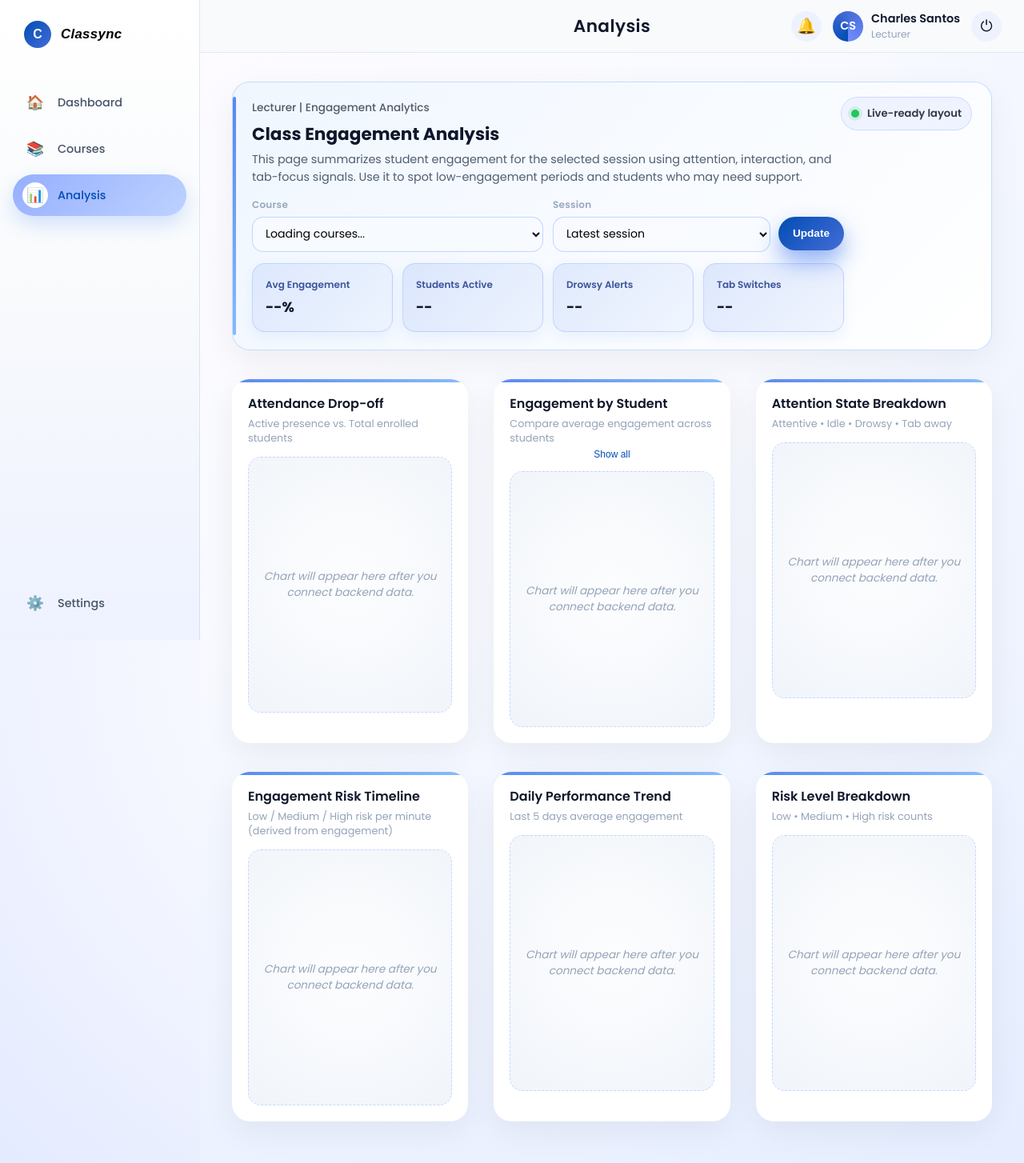
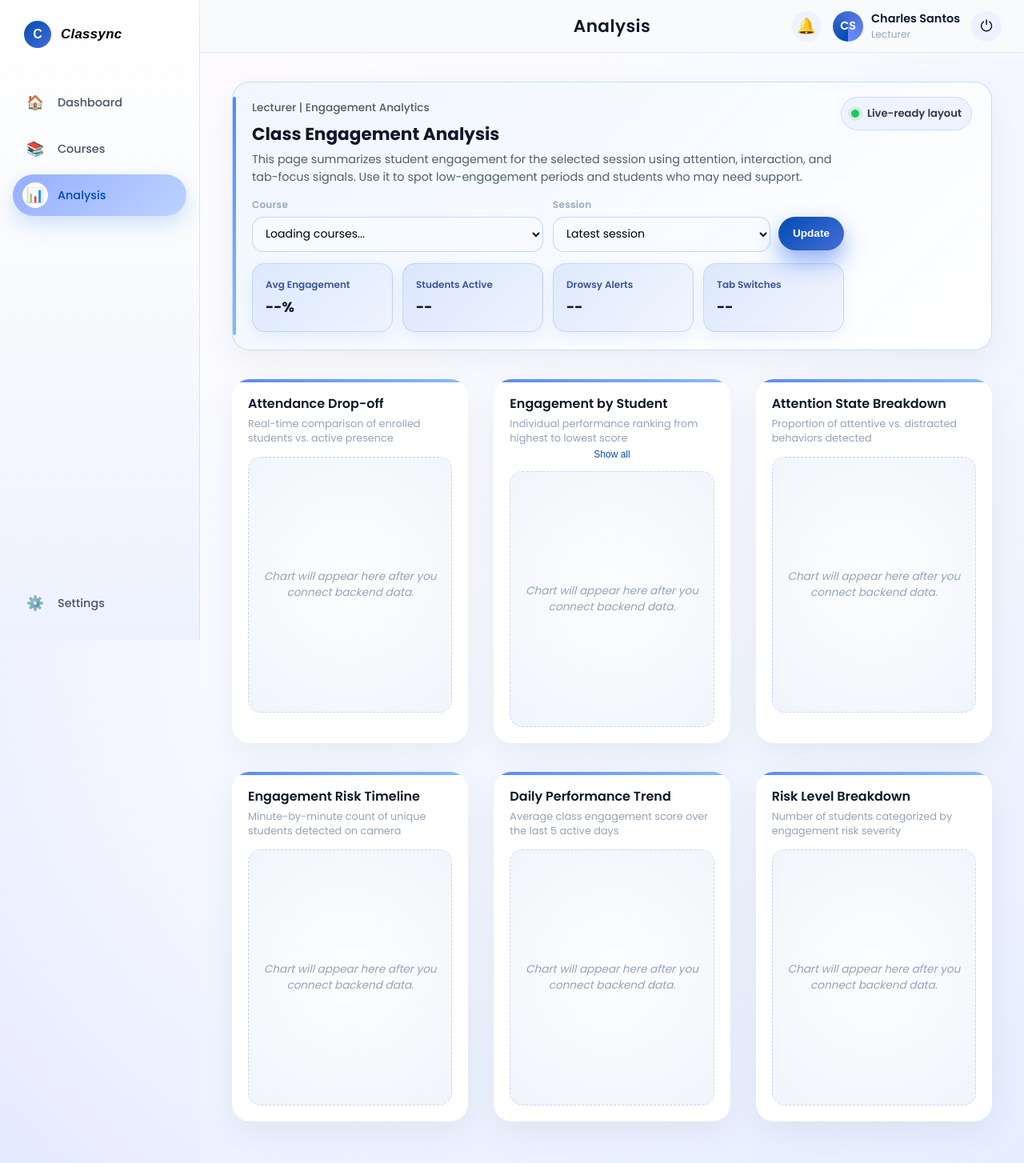
Before and after one commit to hannbella18/Classync, a Python web app: template server/templates/lecturer_analysis.html in a window 1280 px wide. Shown: the whole page at 80% size. Run offline with Jinja, Linux system fonts and the light colour scheme; the template is opened without the code that fills it, so the values that code supplies are empty.

Commit message:
Fix:graphs

```diff
--- a/server/static/js/lecturer_analysis.js
+++ b/server/static/js/lecturer_analysis.js
@@ -490,7 +490,7 @@
 
       chartRisk = new Chart(riskCanvas.getContext("2d"), {
         type: "doughnut",
-        data: { labels, datasets: [{ data: values }] },
+        data: { labels, datasets: [{ data: values, backgroundColor: ["#34d399", "#fbbf24", "#f87171"] }] },
         options: { responsive: true, maintainAspectRatio: false },
       });
 
--- a/server/templates/lecturer_analysis.html
+++ b/server/templates/lecturer_analysis.html
@@ -153,7 +153,7 @@
         <section class="card chart-card">
           <header class="card-header">
             <h2>Attendance Drop-off</h2>
-            <span class="card-subtitle">Active presence vs. Total enrolled students</span>
+            <span class="card-subtitle">Real-time comparison of enrolled students vs. active presence</span>
           </header>
           <div class="chart-wrap">
             <canvas id="chartAttendanceDropOff"></canvas>
@@ -166,7 +166,7 @@
         <section class="card chart-card">
           <header class="card-header">
             <h2>Engagement by Student</h2>
-            <span class="card-subtitle">Compare average engagement across students</span>
+            <span class="card-subtitle">Individual performance ranking from highest to lowest score</span>
             <button class="text-link small" id="btnToggleStudents" type="button">
               Show all
             </button>
@@ -182,7 +182,7 @@
         <section class="card chart-card">
           <header class="card-header">
             <h2>Attention State Breakdown</h2>
-            <span class="card-subtitle">Attentive • Idle • Drowsy • Tab away</span>
+            <span class="card-subtitle">Proportion of attentive vs. distracted behaviors detected</span>
           </header>
           <div class="chart-wrap">
             <canvas id="chartStateBreakdown"></canvas>
@@ -197,7 +197,7 @@
         <section class="card chart-card">
           <header class="card-header">
             <h2>Engagement Risk Timeline</h2>
-            <span class="card-subtitle">Low / Medium / High risk per minute (derived from engagement)</span>
+            <span class="card-subtitle">Minute-by-minute count of unique students detected on camera</span>
           </header>
           <div class="chart-wrap">
             <canvas id="chartRiskTimeline"></canvas>
@@ -211,7 +211,7 @@
         <section class="card chart-card">
           <header class="card-header">
             <h2>Daily Performance Trend</h2>
-            <span class="card-subtitle">Last 5 days average engagement</span>
+            <span class="card-subtitle">Average class engagement score over the last 5 active days</span>
           </header>
 
           <div class="chart-wrap">
@@ -226,7 +226,7 @@
         <section class="card chart-card">
           <header class="card-header">
             <h2>Risk Level Breakdown</h2>
-            <span class="card-subtitle">Low • Medium • High risk counts</span>
+            <span class="card-subtitle">Number of students categorized by engagement risk severity</span>
           </header>
           <div class="chart-wrap">
             <canvas id="chartEngagementSession"></canvas>
```
